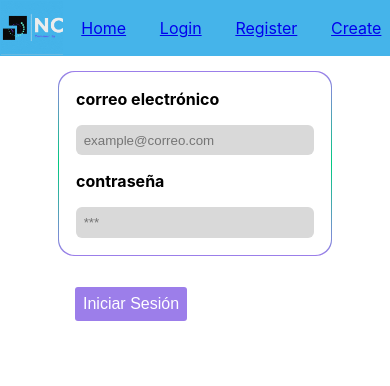
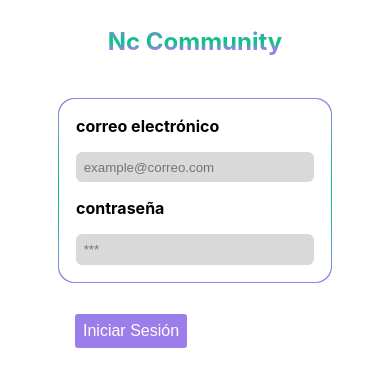
Before and after one commit to No-Country/S3-07-T-Frontend, a React (Create React App) app in the folder index/: page / in a window 390 px wide. Shown: the top 386 px of the page. Built offline with nearby package versions, Linux system fonts and the light colour scheme.

Commit message:
header mmobile added

```diff
--- a/index/src/App.js
+++ b/index/src/App.js
@@ -13,8 +13,8 @@ import { useEffect } from "react"
 import { setNewSize } from "./redux/actions"
 import { useDispatch } from "react-redux"
 import NoRute from "./components/NoRoute/noRoute.js"
-import NavBar from "./components/nav/navbar.js"
 import Create from "./pages/create/create.js"
+import Header from "./components/Header/Header"
 
 function App() {
   const size = useWindowSize() //anchura y altura de la pantalla number[]
@@ -27,7 +27,7 @@ function App() {
   return (
     <BrowserRouter>
       <div className="App">
-        <NavBar/>
+        <Header/>
         <Routes>
           <Route path="/" element={<Login/>} />
           <Route path="/register" element={<Register/>} />
--- /dev/null
+++ b/index/src/components/Header/Header.js
@@ -0,0 +1,21 @@
+import styled from "styled-components"
+
+export default function Header (){
+  return (
+    <HeaderStyled>
+      <LogoText>Nc Community</LogoText>
+    </HeaderStyled>
+  )
+}
+
+const LogoText = styled.h1`
+  font-size: 24px;
+  background: linear-gradient(to bottom, #9C7EEA 0%, #00C981 50%,#9C7EEA 80%);
+  -webkit-text-fill-color: transparent;
+  -webkit-background-clip: text;
+`
+
+const HeaderStyled = styled.div`
+  padding: 11px 1em;
+  text-align: center;
+`
```
